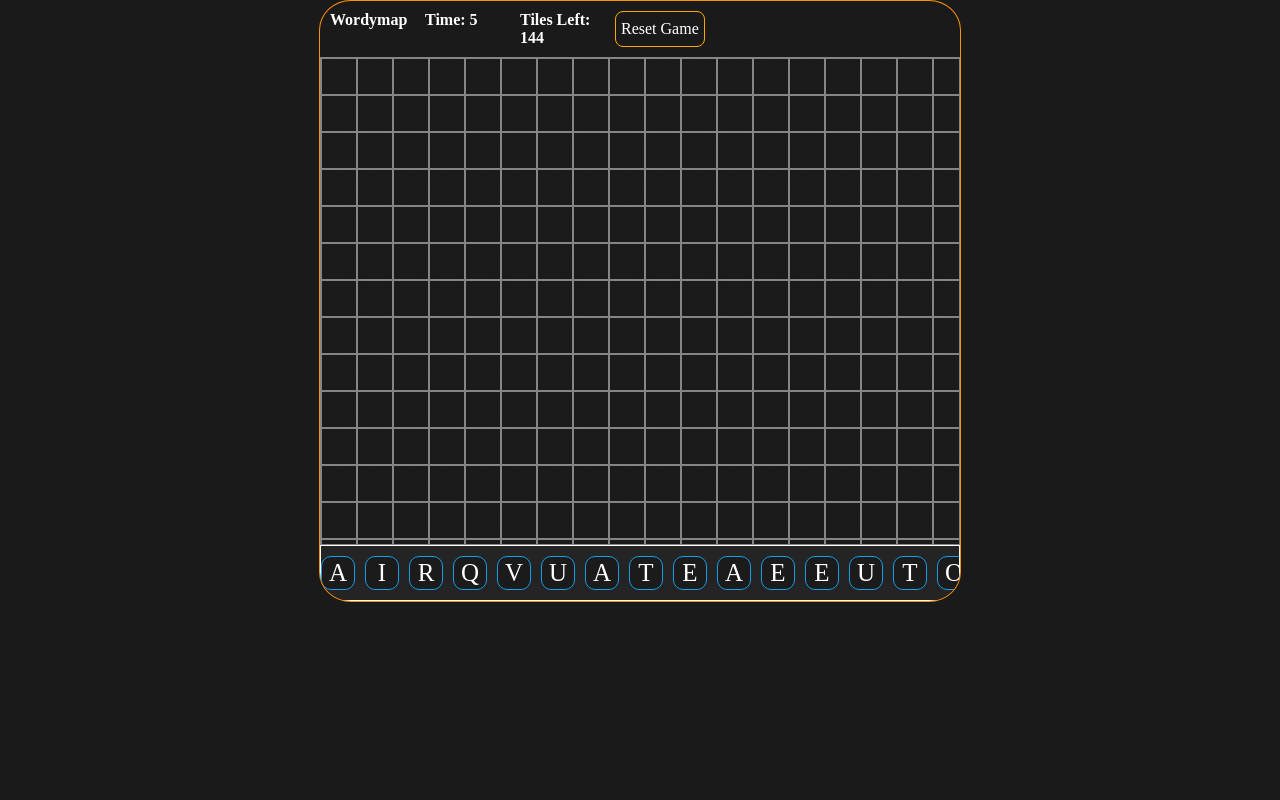
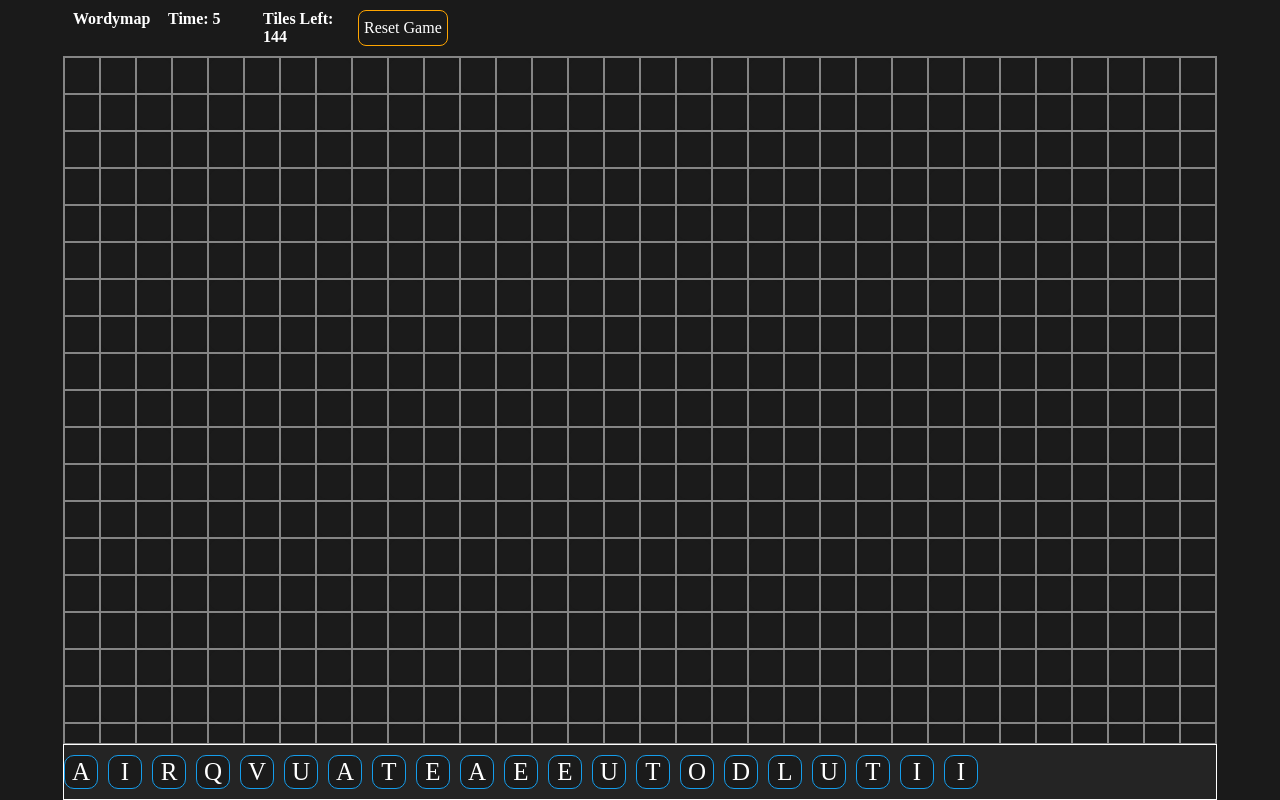
Before and after one commit to dchicchon/wordymap, a React (Vite) app: page / in a window 1280 px wide. Built offline with nearby package versions, Linux system fonts and the light colour scheme.

Commit message:
update css

```diff
--- a/package.json
+++ b/package.json
@@ -1,6 +1,6 @@
 {
   "name": "react-wordymap",
-  "private": true,
+  "private": false,
   "version": "0.0.0",
   "type": "module",
   "scripts": {
--- a/src/components/Board/Board.module.css
+++ b/src/components/Board/Board.module.css
@@ -1,10 +1,10 @@
 .board {
-  border: 1px solid rgb(251, 145, 6);
-  border-radius: 5%;
-  overflow: hidden;
-  position: absolute;
-  width: 50%;
-  height: 75%;
+  /* border: 1px solid rgb(251, 145, 6); */
+  /* border-radius: 5%; */
+  /* overflow: hidden; */
+  /* position: absolute; */
+  /* width: 50%; */
+  /* height: 75%; */
   /* margin: 10px; */
   display: flex;
   flex-direction: column;
```
